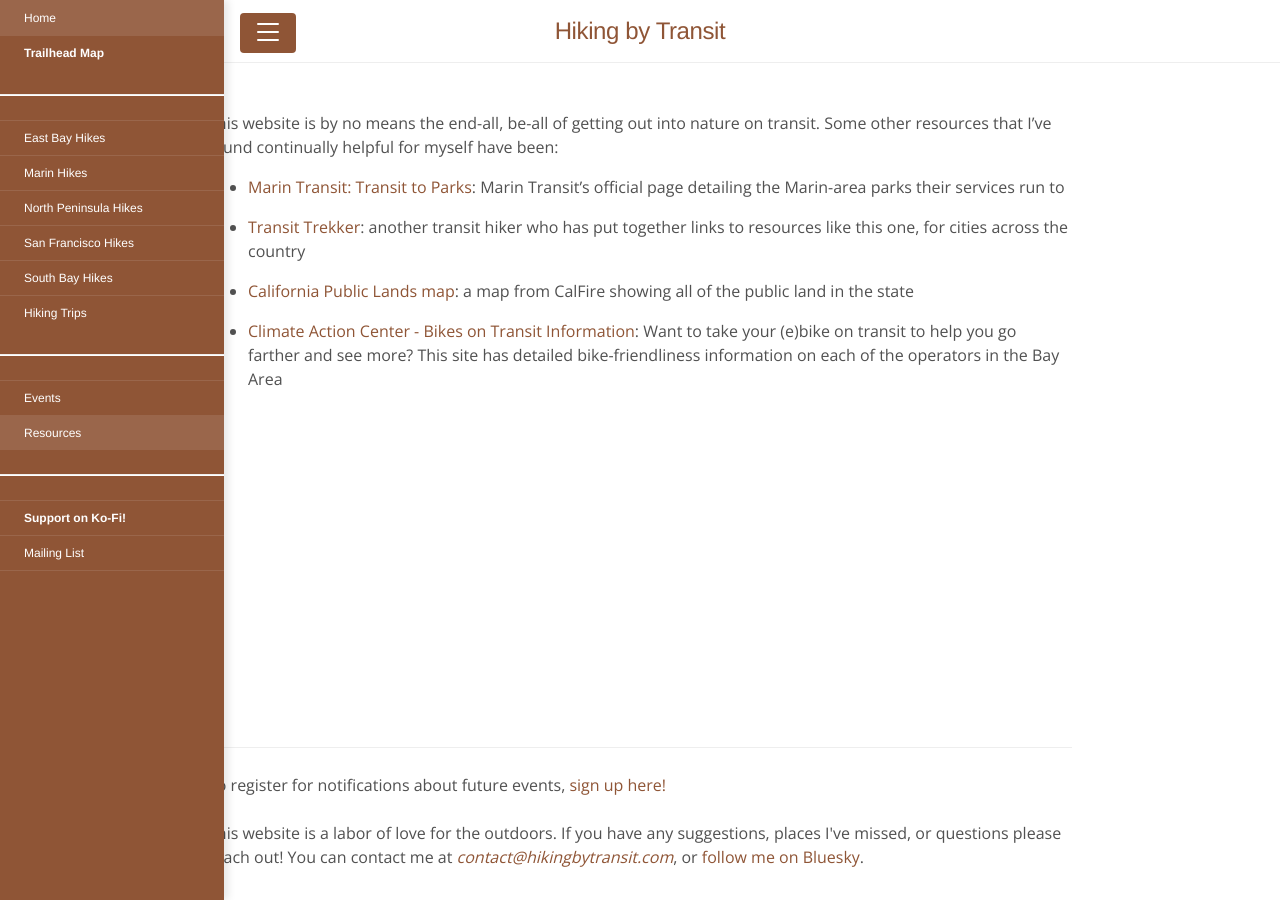
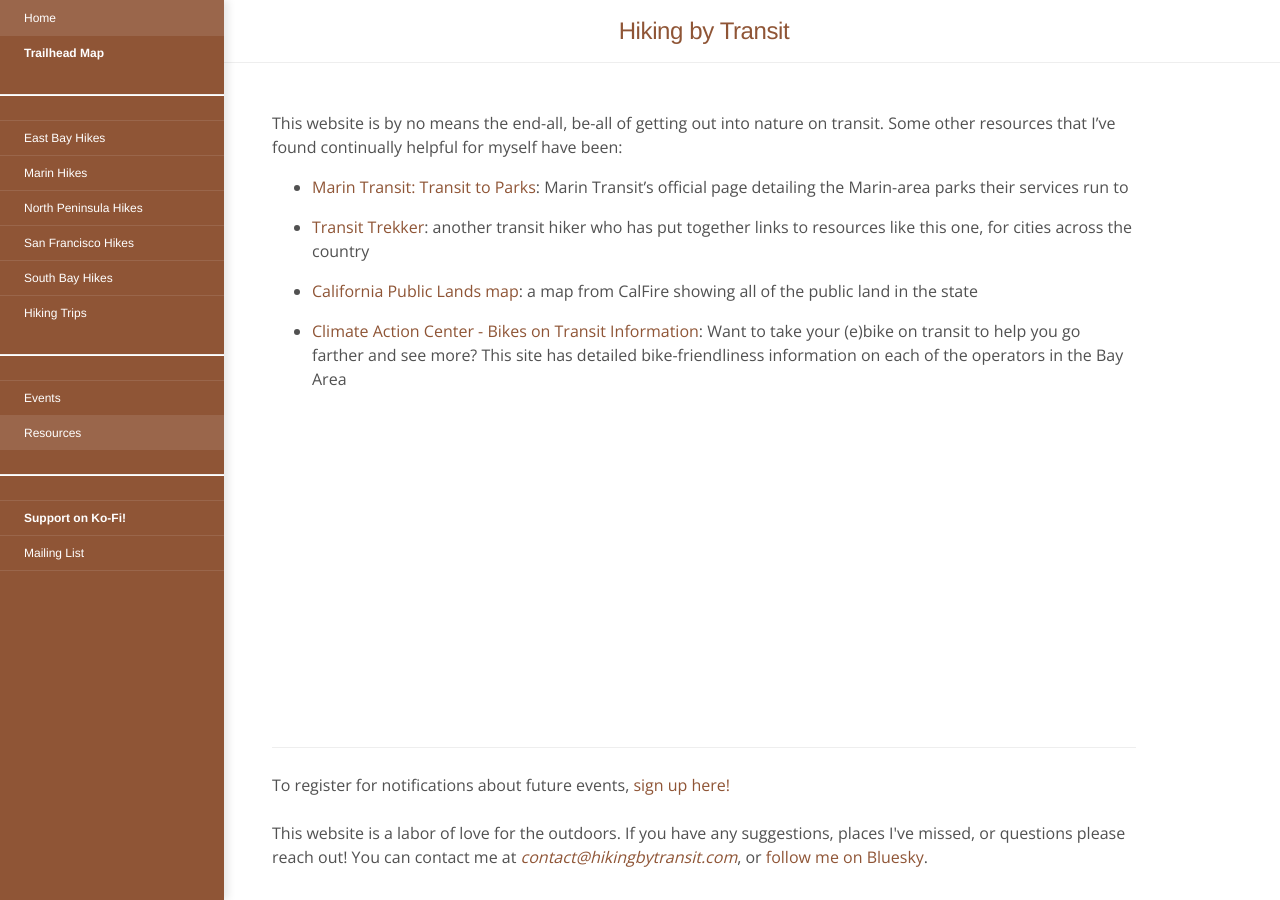
Before and after one commit to tschuy/hiking-by-transit, a Jekyll site: the page built from resources.md, in a window 1280 px wide. Built offline with Jekyll 4.4.1, drawn with Linux system fonts in a browser that asks for light colours.

Commit message:
layout: sidebar always on on desktop; hide properly on mobile

```diff
--- a/_layouts/default.html
+++ b/_layouts/default.html
@@ -28,7 +28,7 @@
       </div>
     </div>
 
-    <label for="sidebar-checkbox" class="sidebar-toggle"></label>
+    <label id="sidebar-checkbox-label" for="sidebar-checkbox" class="sidebar-toggle"></label>
 
 
     <script src='{{ site.baseurl }}/public/js/script.js'></script>
--- a/public/css/custom.css
+++ b/public/css/custom.css
@@ -99,6 +99,15 @@ html {
 @media (max-width: 28em) {
     .ol-attribution ul {
         font-size: 10px !important;
+    }
+}
+
+@media (min-width: 1200px) {
+    #sidebar-checkbox-label {
+        display: none;
+    }
+    .container {
+        margin-left: 16rem;
     }
 }
 
--- a/public/js/script.js
+++ b/public/js/script.js
@@ -2,8 +2,7 @@
 
   // hide sidebar if we're on mobile
   var checkbox = document.querySelector('#sidebar-checkbox');
-  const width = window.innerWidth;
-  if (width / parseFloat(getComputedStyle(document.documentElement).fontSize) < 70) {
+  if (window.innerWidth < 1200) {
     checkbox.checked = false;
   }
 
@@ -12,11 +11,17 @@
   if (banner && !/Mobi/.test(navigator.userAgent)) {
     banner.style.display = 'none';
   }
+
+  addEventListener("resize", (event) => {
+    if (window.innerWidth > 1200) {
+      checkbox.checked = true;
+    }
+  });
 })(document);
-
 
 // filter hikes by difficulty
 function difficultySelect() {
+  // filter hikes displayed in the lists
   let e = document.getElementById("hike-difficulty");
   let moderate = "none";
   let hard = "none";
@@ -33,6 +38,14 @@ function difficultySelect() {
   document.querySelectorAll('.hike-difficulty-hard').forEach(function(el) {
     el.style.display = hard;
   });
+
+  // if there's an embedded map, filter hikes on the map
+  if (document.getElementById("ol-map") !== undefined) {
+    let shownLayers = ["easy"];
+    if (e.value == "moderate") shownLayers = ["easy", "moderate"];
+    if (e.value == "hard") shownLayers = ["easy", "moderate", "hard"];
+    showLayersByDifficulty(shownLayers);
+  }
 }
 
 // check promo cookie; display banner if promo dismiss cookie isn't set and promo exists
@@ -50,3 +63,24 @@ function dismissPromo(endtime) {
   document.cookie = cookieText;
   document.getElementById("promo").style.display = "none";
 }
+
+// const localStation = "Ashby";
+// document.querySelectorAll(".hike-tr").forEach(function(r) {
+//   if (r.dataset.travel) {
+//     const travel = JSON.parse(r.dataset.travel);
+//     const travelTime = stationTimeLookup(localStation, travel.station) + travel.bustime + travel.walktime;
+//     const cell = r.insertCell(-1);
+//     cell.innerHTML = `${travelTime}min`;
+//   }
+// });
+
+// const redLine = ["Richmond", "El Cerrito del Norte", "El Cerrito Plaza", "North Berkeley", "Downtown Berkeley", "Ashby"];
+// const blueLine = ["Dublin/Pleasanton", "West Dublin/Pleasanton", "Castro Valley"];
+// const greenLine = ["Berryessa/North San Jose", "Milpitas", "Warm Springs/South Fremont", "Fremont", "Union City", "South Hayward", "Hayward"];
+// const yellowLine = ["Rockridge", "Orinda", "Lafayette", "Walnut Creek", "Pleasant Hill", "Concord", "North Concord", "Pittsburg/Bay Point", "Pittsburg Center", "Antioch"];
+
+
+// function stationTimeLookup(localStation, destinationStation) {
+
+//   return stationTravelTimeMatrix[localStation][destinationStation];
+// }
```
